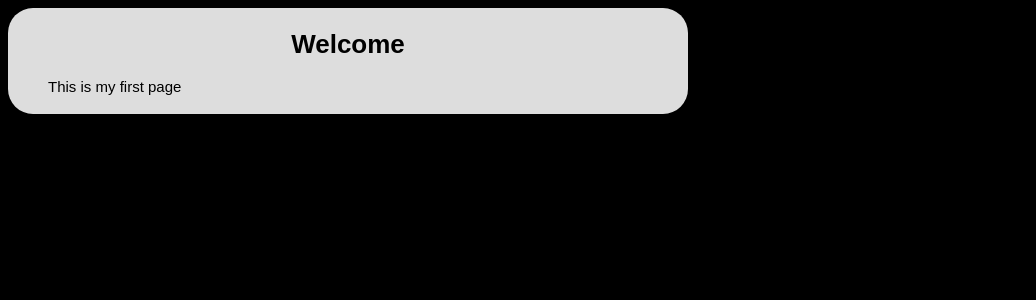
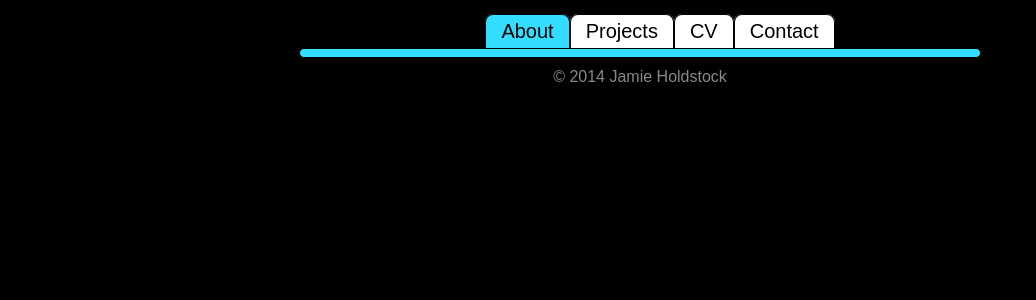
Before and after one commit to jholdstock/Website, a PHP site: page / in a window 1280 px wide. Shown: the top 300 px of the page, without its empty margins (0-1036 px from the left). Run offline with PHP 8.4, Linux system fonts and the light colour scheme; some libraries are stand-ins or nearby versions.

Commit message:
First real commit lol

```diff
--- a/index.php
+++ b/index.php
@@ -5,13 +5,29 @@
 		<title>Jamie Holdstock</title>
 		<meta charset="UTF-8" />
 		<link rel="stylesheet" type="text/css" href="main.css" />
+		<script src="jquery-1.11.0.min.js"></script>
+		<script src="main.js"></script>
+
+		<script>
+		</script>
+
 	</head>
 
 	<body>
+
+		<div id="menu">
+			<ul>
+				<li><a href="about.php" class="current">About</a></li><li><a href="projects.php">Projects</a></li><li><a href="about.php">CV</a></li><li><a href="projects.php">Contact</a></li>
+			</ul>
+		</div>
+
 		<div id="window">
-			<h1>Welcome</h1>
-			<p>This is my first page</p>
 		</div>
+
+		<div id="copyright">
+			&copy; <?php echo date("Y"); ?> Jamie Holdstock
+		</div>
+
 	</body>
 
 </html>
--- a/main.css
+++ b/main.css
@@ -1,17 +1,82 @@
 body {
 	background: #000;
 	font-family: sans-serif;
-	font-size:15px;
+	font-size:16px;
 }
 
-h1 {
-	font-size: 26px;
-	text-align:center;
+
+
+#menu {
+	text-align   : center;
+	font-size    : 20px;
+	list-style: none;
 }
 
+#menu ul {
+	margin-bottom: 5px;
+}
+
+#menu li {
+	display: inline;
+}
+
+#menu li a {
+	padding        : 5px 15px 6px 15px;
+	color          : #000;
+	font-size      : 20px;
+	background     : #FFF;
+	text-decoration: none;
+	-webkit-border-top-left-radius: 8px;
+	-webkit-border-top-right-radius: 8px;
+	-moz-border-radius-topleft: 8px;
+	-moz-border-radius-topright: 8px;
+	border-top-left-radius: 8px;
+	border-top-right-radius: 8px;
+
+	border-width: 1px;
+	border-top-style:solid;
+	border-right-style:solid;
+	border-left-style:solid;
+}
+
+#menu .current {
+	background: #3DF;
+}
+
+#menu li a:hover {
+	border-bottom-style:solid;
+	color: #000;
+	background: #3DF;
+}
+
+
+
+
+
+
 #window {
-	padding:4px 40px;
-	background:#DDD;
-	width:600px;
-	border-radius:25px;
+	border-width: 1px;
+	border-style:solid;
+
+	margin       : 0px auto;
+	width        : 700px;
+	height:		 : 10px;
+	padding      : 4px 40px;
+	background   : #3DF;
+	width        : 600px;
+	-webkit-border-radius: 20px;
+	-moz-border-radius: 20px;
+	border-radius: 20px;
 }
+
+#window h1 {
+	margin    : 10px auto;
+	font-size : 26px;
+	text-align: center;
+}
+
+#copyright {
+	margin-top: 10px;
+	text-align: center;
+	color     : #888;
+}
```
